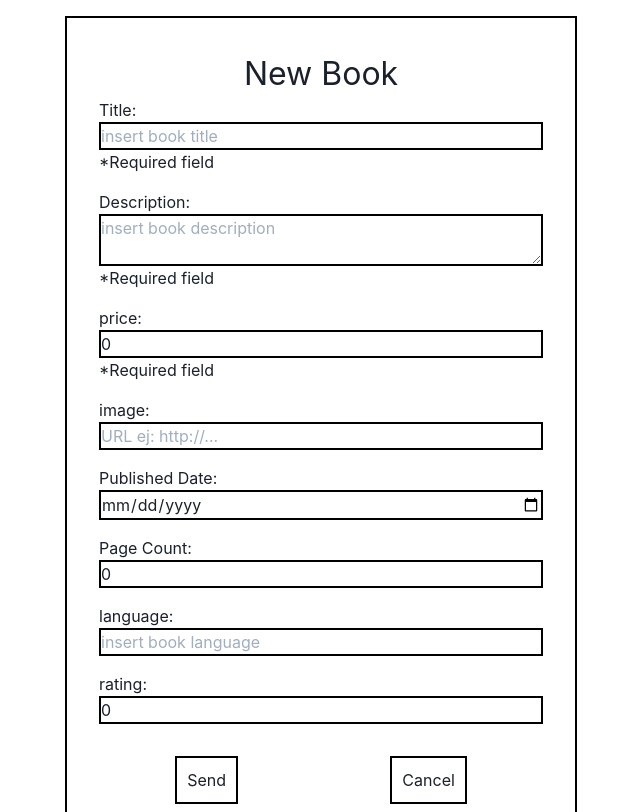
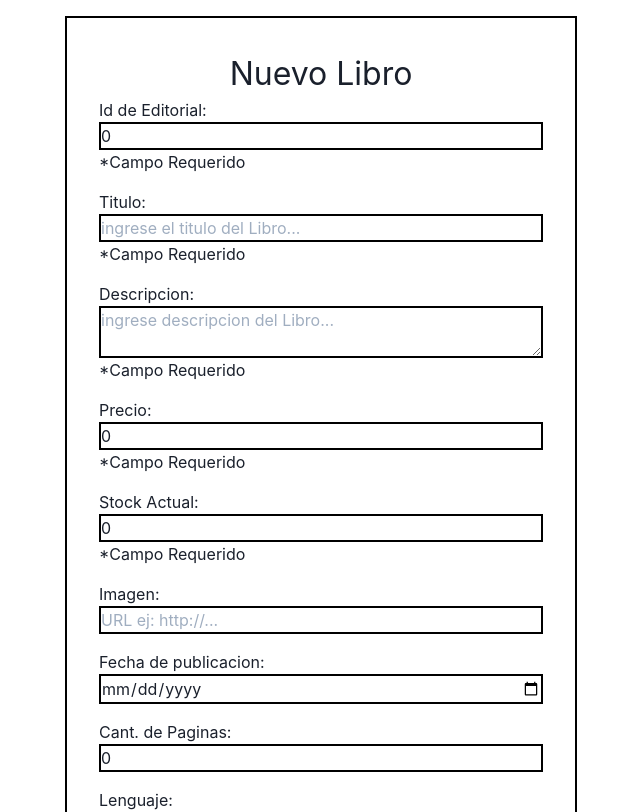
Before and after one commit to abenitezS/FE-HenryLibrary, a React (Create React App) app in the folder front/: page /nuevoLibro in a window 1280 px wide. Shown: the top 812 px of the page, without its empty margins (319-959 px from the left). Built offline with nearby package versions, Linux system fonts and the light colour scheme; no server answers.

Commit message:
realizando validaciones Formu Creacion

```diff
--- a/front/src/Components/NewBook/NewBook.jsx
+++ b/front/src/Components/NewBook/NewBook.jsx
@@ -1,8 +1,7 @@
 import React, { useState } from "react";
 import { useDispatch } from "react-redux";
 import { useHistory } from "react-router-dom";
-import { uploadBook } from '../../actions';
-
+import { uploadBook } from "../../actions";
 
 //CSS
 import styles from "./NewBook.module.css";
@@ -11,35 +10,42 @@ export default function NewRecipe() {
   const dispatch = useDispatch();
   const history = useHistory();
 
+  const [publisherIdError, setPublisherIdError] = useState(false);
   const [titleError, setTitleError] = useState(false);
   const [descriptionError, setDescriptionError] = useState(false);
   const [priceError, setPriceError] = useState(false);
   const [imageError, setImageError] = useState(false);
   const [publishedDateError, setPublishedDateError] = useState(false);
   const [pageCountError, setPageCountError] = useState(false);
+  const [currentStockError, setcurrentStockError] = useState(false);
   const [languageError, setLanguageError] = useState(false);
-  const [ratingError, setRatingError] = useState(false);
+  const [isBannedError, setIsBannedError] = useState(false);
 
   let [book, setBook] = useState({
+    publisherId: 0,
     title: "",
     description: "",
     price: 0,
     image: "",
     publishedDate: "",
     pageCount: 0,
+    currentStock: 0,
     language: "",
-    rating: 0,
+    isBanned: false
   });
 
   const handleInputsChange = (e) => {
+    setPublisherIdError(false);
     setTitleError(false);
     setDescriptionError(false);
     setPriceError(false);
     setImageError(false);
     setPublishedDateError(false);
     setPageCountError(false);
+    setcurrentStockError(false);
     setLanguageError(false);
-    setRatingError(false);
+    setIsBannedError(false);
+
 
     setBook({
       ...book,
@@ -47,49 +53,60 @@ export default function NewRecipe() {
     });
   };
 
-  const patternText = new RegExp("^[A-Z]+$", "i");
   const patternURL = new RegExp(
     /[-a-zA-Z0-9@:%._+~#=]{1,256}\.[a-zA-Z0-9()]{1,6}\b([-a-zA-Z0-9()@:%_+.~#?&//=]*)?/gi
   );
 
   const handleOnSubmit = (e) => {
     e.preventDefault();
+    setPublisherIdError(false);
     setTitleError(false);
     setDescriptionError(false);
     setPriceError(false);
     setImageError(false);
     setPublishedDateError(false);
     setPageCountError(false);
+    setcurrentStockError(false);
     setLanguageError(false);
-    setRatingError(false);
+    setIsBannedError(false);
 
-    if (!book.title || !patternText.test(book.title)) {
-      return setTitleError("enter a title correct for your book");
+    // if (!book.publisherId) {
+    //   return setTitleError("Ya existe ID Cargada");
+    // } ---> validar si no existe en BBDD
+
+    if (!book.title) {
+      return setTitleError("Ingrese un Titulo correcto para su Libro");
     }
     if (!book.description) {
-      return setDescriptionError("enter a description correct for your book");
+      return setDescriptionError("Ingrese una Descripcion para su Libro");
     }
     if (!book.price || !book.price === Number) {
-      return setPriceError("enter a price correct for your book");
+      return setPriceError("Ingrese un Precio correcto para su Libro");
     }
 
     if (!patternURL.test(book.image)) {
-      return setImageError("enter format url image");
+      return setImageError("Ingrese un formato correcro URL de imagen");
     }
 
-    dispatch(uploadBook(book)); // Generar la funcion en Action
+    if (!book.currentStock || !book.currentStock === Number) {
+      return setcurrentStockError("Ingrese un Stock correcto");
+    }
+
+    dispatch(uploadBook(book));
 
     setBook({
+      publisherId: 0,
       title: "",
       description: "",
       price: 0,
       image: "",
       publishedDate: "",
       pageCount: 0,
+      currentStock: 0,
       language: "",
-      rating: 0,
+      isBanned: false
     });
-    alert("Book created successfully!");
+    alert("Libro creado Exitosamente!");
   };
 
   const handleBackSubmit = (e) => {
@@ -99,60 +116,93 @@ export default function NewRecipe() {
 
   return (
     <div className={styles.containerFormu}>
-      <h1 className={styles.titleFormu}>New Book</h1>
+      <h1 className={styles.titleFormu}>Nuevo Libro</h1>
       <form action="POST">
         <div className={styles.containerInputs}>
+
           <div className={styles.containerInput}>
-            <label>Title: </label>
+            <label>Id de Editorial: </label>
             <input
-              placeholder="insert book title"
+              placeholder="ingrese ID"
+              type="text"
+              name="publisherId"
+              value={book.publisherId}
+              className={styles.inputs}
+              onChange={handleInputsChange}
+            />
+            *Campo Requerido
+            <div className={styles.danger}>
+              {publisherIdError && <p>{publisherIdError}</p>}
+            </div>
+          </div>
+
+          <div className={styles.containerInput}>
+            <label>Titulo: </label>
+            <input
+              placeholder="ingrese el titulo del Libro..."
               type="text"
               name="title"
               value={book.title}
               className={styles.inputs}
               onChange={handleInputsChange}
             />
-            *Required field
+            *Campo Requerido
             <div className={styles.danger}>
               {titleError && <p>{titleError}</p>}
             </div>
           </div>
+
           <div className={styles.containerInput}>
-
-
-            <label>Description: </label>
+            <label>Descripcion: </label>
             <textarea
-              placeholder="insert book description"
+              placeholder="ingrese descripcion del Libro..."
               type="text"
               name="description"
               value={book.description}
               className={styles.inputs}
               onChange={handleInputsChange}
             />
-            *Required field
+            *Campo Requerido
             <div className={styles.danger}>
               {descriptionError && <p>{descriptionError}</p>}
             </div>
           </div>
+
           <div className={styles.containerInput}>
-
-
-            <label>price: </label>
+            <label>Precio: </label>
             <input
-              placeholder="insert book price"
+              placeholder="ingrese Precio del Libro..."
               type="number"
               name="price"
               value={book.price}
               className={styles.inputs}
               onChange={handleInputsChange}
             />
-            *Required field
+            *Campo Requerido
             <div className={styles.danger}>
               {priceError && <p>{priceError}</p>}
             </div>
           </div>
+
           <div className={styles.containerInput}>
-            <label>image: </label>
+            <label>Stock Actual: </label>
+            <input
+              placeholder="ingrese Stock actual..."
+              type="number"
+              name="currentStock"
+              value={book.currentStock}
+              className={styles.inputs}
+              onChange={handleInputsChange}
+            />
+            *Campo Requerido
+            <div className={styles.danger}>
+              {currentStockError && <p>{currentStockError}</p>}
+            </div>
+          </div>
+
+
+          <div className={styles.containerInput}>
+            <label>Imagen: </label>
             <input
               placeholder="URL ej: http://..."
               type="text"
@@ -165,10 +215,11 @@ export default function NewRecipe() {
               {imageError && <p>{imageError}</p>}
             </div>
           </div>
+
           <div className={styles.containerInput}>
-            <label>Published Date: </label>
+            <label>Fecha de publicacion: </label>
             <input
-              placeholder="insert book Published Date"
+              placeholder="Ingrese Fecha..."
               type="date"
               name="publishedDate"
               value={book.publishedDate}
@@ -179,10 +230,11 @@ export default function NewRecipe() {
               {publishedDateError && <p>{publishedDateError}</p>}
             </div>
           </div>
+
           <div className={styles.containerInput}>
-            <label>Page Count: </label>
+            <label>Cant. de Paginas:</label>
             <input
-              placeholder="insert book Page Count"
+              placeholder="Ingrese Cant. Paginas del Libro..."
               type="number"
               name="pageCount"
               value={book.pageCount}
@@ -193,10 +245,10 @@ export default function NewRecipe() {
               {pageCountError && <p>{pageCountError}</p>}
             </div>
           </div>
+
           <div className={styles.containerInput}>
-            <label>language: </label>
+            <label>Lenguaje: </label>
             <input
-              placeholder="insert book language"
               type="text"
               name="language"
               value={book.language}
@@ -207,25 +259,30 @@ export default function NewRecipe() {
               {languageError && <p>{languageError}</p>}
             </div>
           </div>
+
           <div className={styles.containerInput}>
-            <label>rating: </label>
+            <label>Venta: </label>
             <input
-              placeholder="insert book rating"
-              type="number"
-              name="rating"
-              value={book.rating}
+              type="text"
+              name="isBanned"
+              value={book.isBanned}
               className={styles.inputs}
               onChange={handleInputsChange}
             />
             <div className={styles.danger}>
-              {ratingError && <p>{ratingError}</p>}
+              {isBannedError && <p>{isBannedError}</p>}
             </div>
           </div>
+
           <div className={styles.containerButtons}>
-            <button type="submit" onClick={handleOnSubmit} className={styles.button}>
-              Send
+            <button
+              type="submit"
+              onClick={handleOnSubmit}
+              className={styles.button}>Enviar
             </button>
-            <button onClick={handleBackSubmit} className={styles.button}>Cancel</button>
+            <button onClick={handleBackSubmit} className={styles.button}>
+              Cancelar
+            </button>
           </div>
         </div>
       </form>
```
